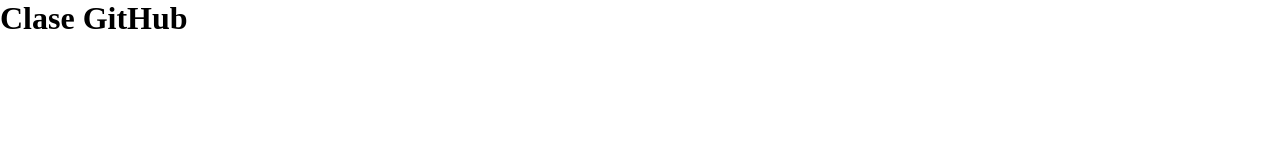
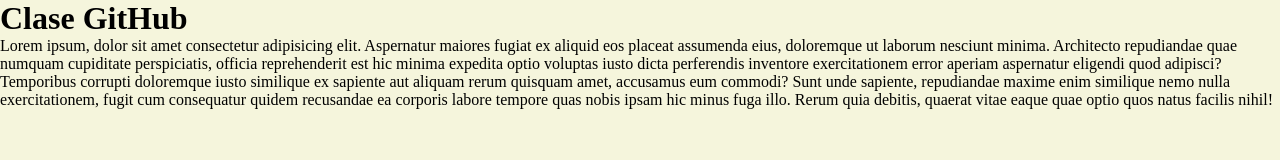
Before and after one commit to nicolasstegmann/claseGitHub, a plain HTML site: page index.html in a window 1280 px wide. Drawn offline with Linux system fonts and the light colour scheme.

Commit message:
PHOE-456: set background - add p

```diff
--- a/css/estilos.css
+++ b/css/estilos.css
@@ -3,3 +3,7 @@
     padding: 0;
     box-sizing: border-box;
 }
+
+body{
+    background-color: beige;
+}
--- a/index.html
+++ b/index.html
@@ -9,5 +9,6 @@
 </head>
 <body>
     <h1>Clase GitHub</h1>
+    <p>Lorem ipsum, dolor sit amet consectetur adipisicing elit. Aspernatur maiores fugiat ex aliquid eos placeat assumenda eius, doloremque ut laborum nesciunt minima. Architecto repudiandae quae numquam cupiditate perspiciatis, officia reprehenderit est hic minima expedita optio voluptas iusto dicta perferendis inventore exercitationem error aperiam aspernatur eligendi quod adipisci? Temporibus corrupti doloremque iusto similique ex sapiente aut aliquam rerum quisquam amet, accusamus eum commodi? Sunt unde sapiente, repudiandae maxime enim similique nemo nulla exercitationem, fugit cum consequatur quidem recusandae ea corporis labore tempore quas nobis ipsam hic minus fuga illo. Rerum quia debitis, quaerat vitae eaque quae optio quos natus facilis nihil!</p>
 </body>
 </html>
```
